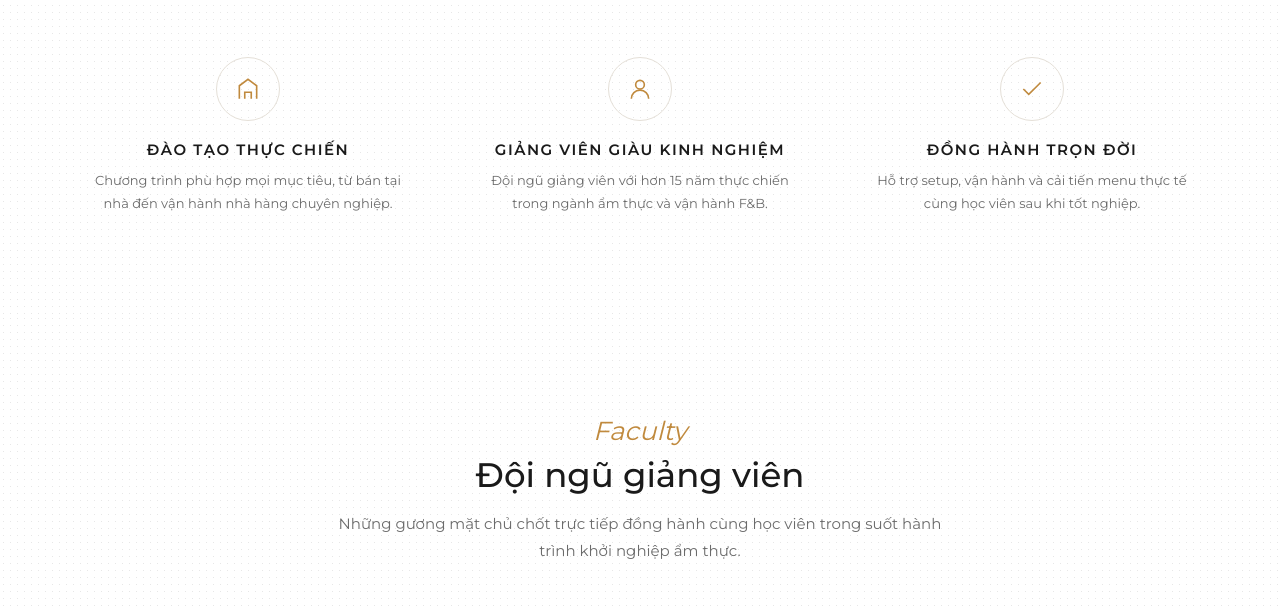
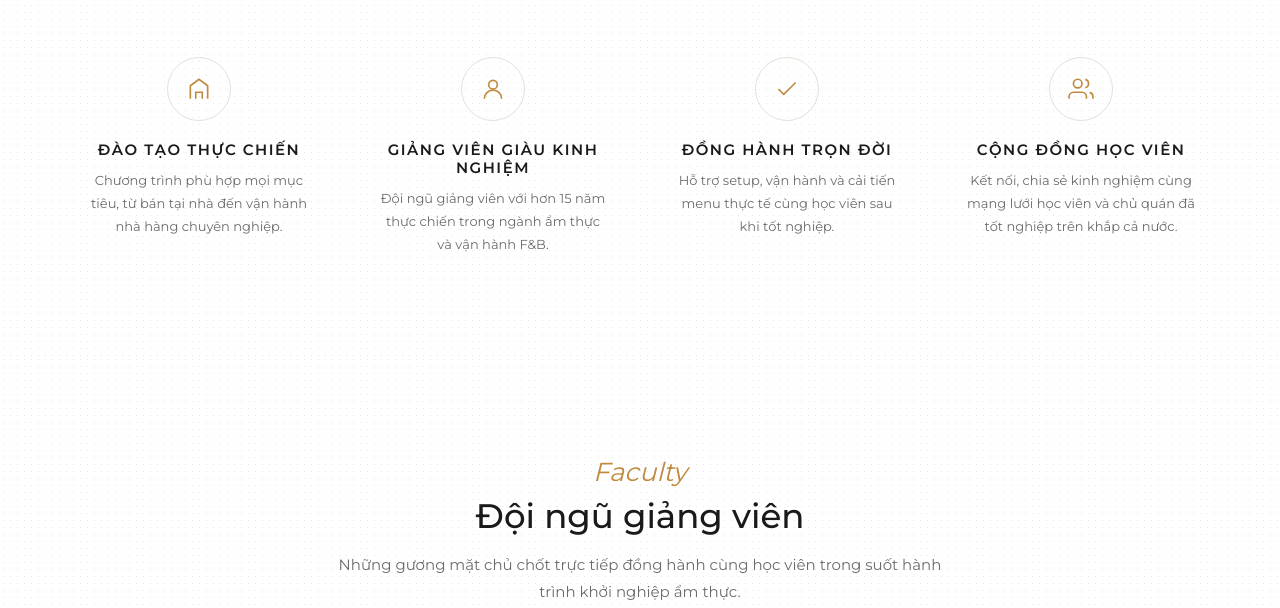
Before and after one commit to motonggia/chocchoc, a website: page public/index.html in a window 1280 px wide. Shown: the part 2469-3077 px from the top of the page. Drawn offline with Linux system fonts and the light colour scheme.

Commit message:
tất cả file public

```diff
--- a/public/index.html
+++ b/public/index.html
@@ -359,7 +359,7 @@
   /* ---------- WHY CHOOSE US (icon feature) ---------- */
   .feature-grid {
     display: grid;
-    grid-template-columns: repeat(3, 1fr);
+    grid-template-columns: repeat(4, 1fr);
     gap: 40px;
   }
   .feature-box { text-align: center; padding: 0 12px; }
@@ -1079,6 +1079,13 @@
         <h3>Đồng hành trọn đời</h3>
         <p>Hỗ trợ setup, vận hành và cải tiến menu thực tế cùng học viên sau khi tốt nghiệp.</p>
       </div>
+      <div class="feature-box">
+        <div class="feature-icon">
+          <svg viewBox="0 0 24 24" fill="none" stroke="currentColor" stroke-width="1.5"><path d="M17 21v-2a4 4 0 0 0-4-4H5a4 4 0 0 0-4 4v2"/><circle cx="9" cy="7" r="4"/><path d="M23 21v-2a4 4 0 0 0-3-3.87"/><path d="M16 3.13a4 4 0 0 1 0 7.75"/></svg>
+        </div>
+        <h3>Cộng đồng học viên</h3>
+        <p>Kết nối, chia sẻ kinh nghiệm cùng mạng lưới học viên và chủ quán đã tốt nghiệp trên khắp cả nước.</p>
+      </div>
     </div>
   </div>
 </section>
```
